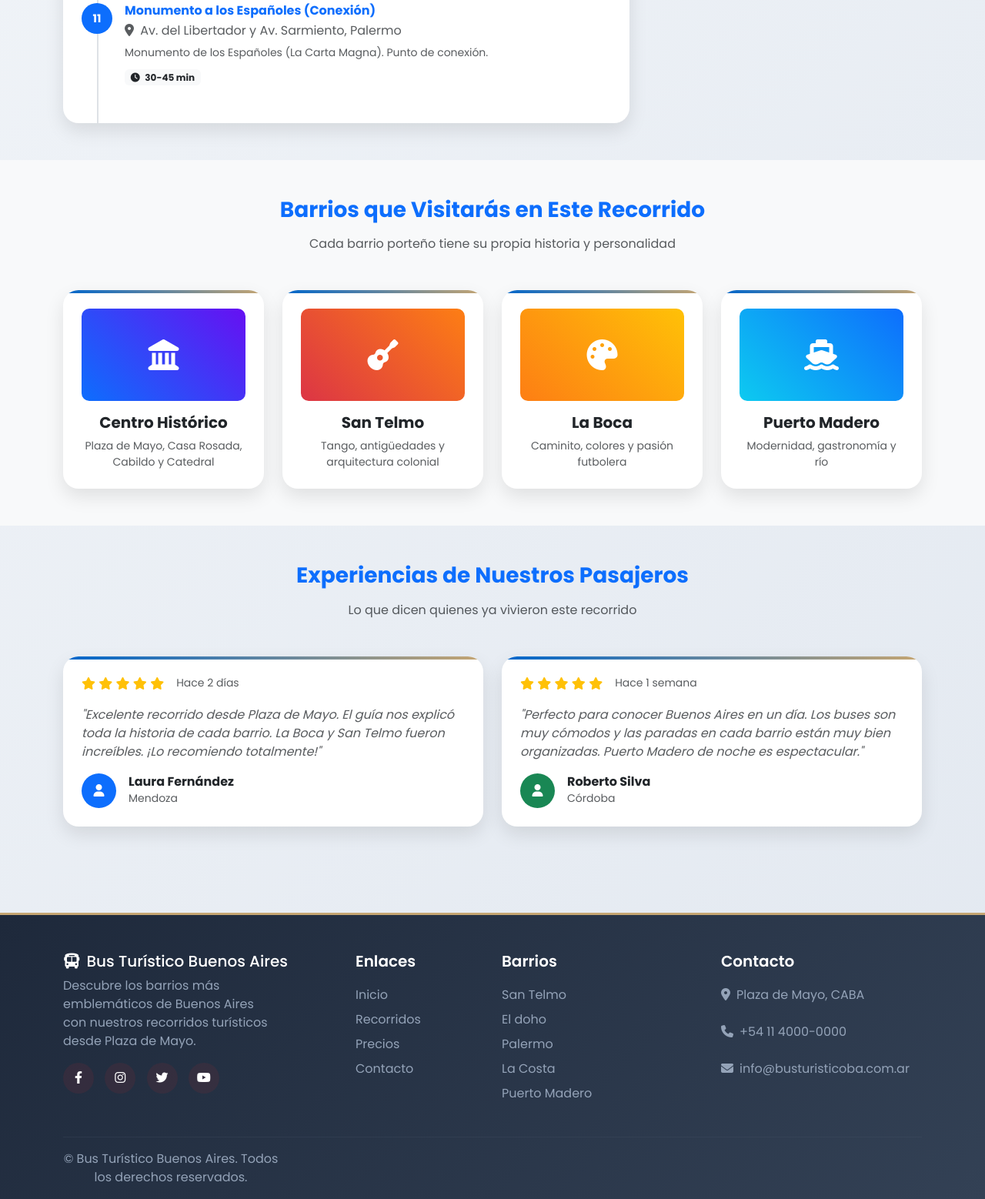
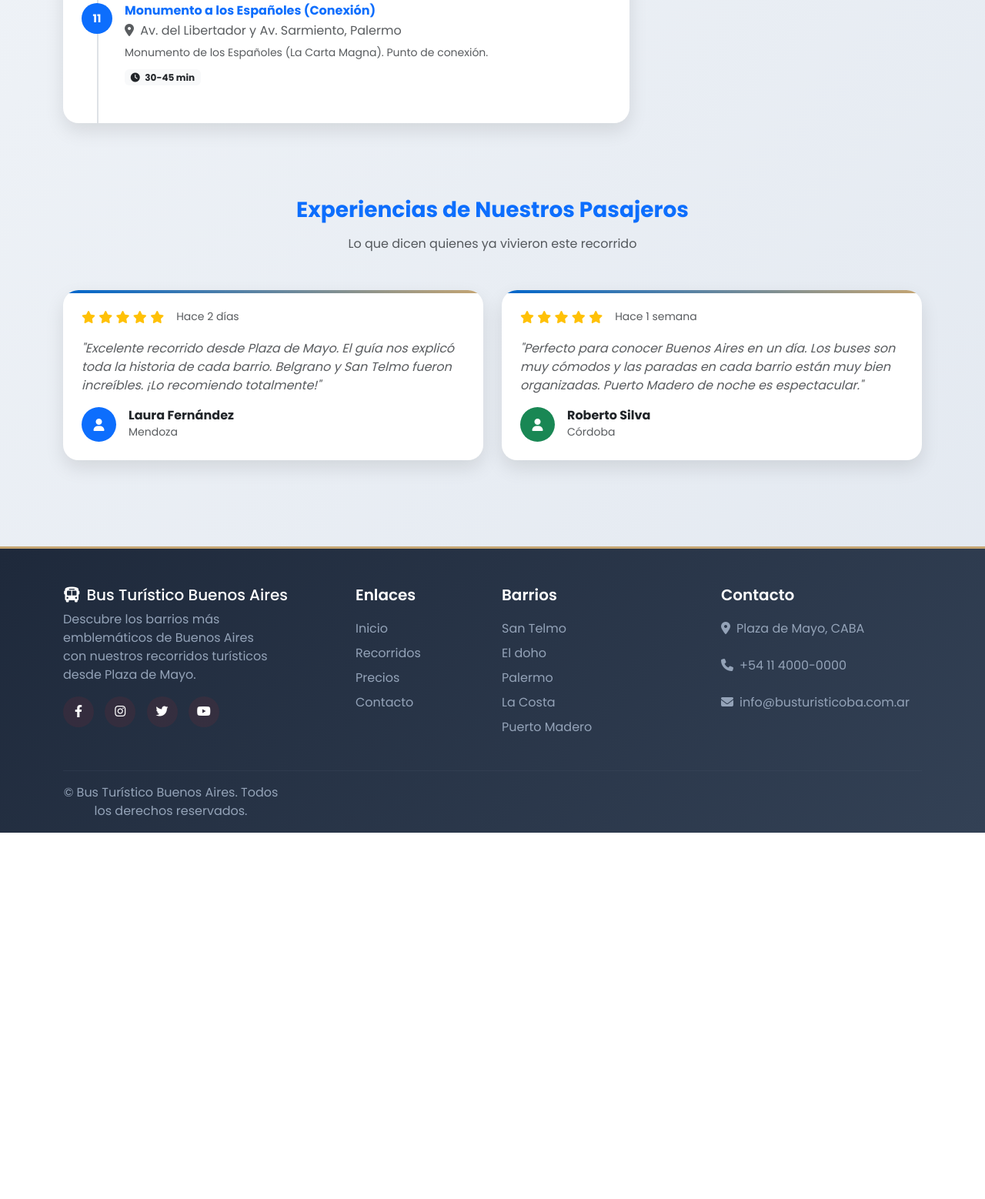
Before and after one commit to Villada-PG3/trabajo-practico-integrador-bus-turistico, a Django app: page /recorridos/1/ in a window 1280 px wide. Shown: the part 2070-3628 px from the top of the page at 77% size. After the commit the page ends 3152 px from the top, so only its background shows below. Run offline with Django 5.2, Linux system fonts and the light colour scheme; data comes from the database, SQL or seed files in the repository; data that the repository does not hold is empty.

Commit message:
Saco la boca en las paginas principales

```diff
--- a/proyecto_desarrollo/busturistico/templates/usuario/detalle_parada.html
+++ b/proyecto_desarrollo/busturistico/templates/usuario/detalle_parada.html
@@ -274,10 +274,10 @@
             <div class="col-lg-4 col-md-6">
                 <div class="modern-card text-center p-4">
                     <div style="height: 120px; background: linear-gradient(45deg, #dc3545, #fd7e14); border-radius: 10px; display: flex; align-items: center; justify-content: center; margin-bottom: 1rem;">
-                        <i class="fas fa-palette text-white" style="font-size: 2.5rem;"></i>
+                        <i class="fas fa-store text-white" style="font-size: 2.5rem;"></i>
                     </div>
-                    <h5 class="fw-bold mb-2">Caminito - La Boca</h5>
-                    <p class="text-muted small mb-3">El barrio más colorido de Buenos Aires</p>
+                    <h5 class="fw-bold mb-2">Barrio Chino - Belgrano</h5>
+                    <p class="text-muted small mb-3">Comercios, sabores y cultura asiática</p>
                     <a href="#" class="btn btn-outline-primary btn-sm">Ver Detalles</a>
                 </div>
             </div>
--- a/proyecto_desarrollo/busturistico/templates/usuario/detalle_recorrido.html
+++ b/proyecto_desarrollo/busturistico/templates/usuario/detalle_recorrido.html
@@ -218,58 +218,6 @@
     </div>
 </section>
 
-<!-- Barrios destacados del recorrido -->
-<section class="py-5 bg-light">
-    <div class="container">
-        <div class="text-center mb-5">
-            <h3 class="fw-bold text-primary mb-3">Barrios que Visitarás en Este Recorrido</h3>
-            <p class="text-muted">Cada barrio porteño tiene su propia historia y personalidad</p>
-        </div>
-
-        <div class="row g-4">
-            <div class="col-lg-3 col-md-6 animate-on-scroll">
-                <div class="modern-card text-center p-4 h-100">
-                    <div style="height: 120px; background: linear-gradient(45deg, #0d6efd, #6610f2); border-radius: 10px; display: flex; align-items: center; justify-content: center; margin-bottom: 1rem;">
-                        <i class="fas fa-landmark text-white" style="font-size: 2.5rem;"></i>
-                    </div>
-                    <h5 class="fw-bold mb-2">Centro Histórico</h5>
-                    <p class="text-muted small mb-0">Plaza de Mayo, Casa Rosada, Cabildo y Catedral</p>
-                </div>
-            </div>
-
-            <div class="col-lg-3 col-md-6 animate-on-scroll" style="animation-delay: 0.1s;">
-                <div class="modern-card text-center p-4 h-100">
-                    <div style="height: 120px; background: linear-gradient(45deg, #dc3545, #fd7e14); border-radius: 10px; display: flex; align-items: center; justify-content: center; margin-bottom: 1rem;">
-                        <i class="fas fa-guitar text-white" style="font-size: 2.5rem;"></i>
-                    </div>
-                    <h5 class="fw-bold mb-2">San Telmo</h5>
-                    <p class="text-muted small mb-0">Tango, antigüedades y arquitectura colonial</p>
-                </div>
-            </div>
-
-            <div class="col-lg-3 col-md-6 animate-on-scroll" style="animation-delay: 0.2s;">
-                <div class="modern-card text-center p-4 h-100">
-                    <div style="height: 120px; background: linear-gradient(45deg, #fd7e14, #ffc107); border-radius: 10px; display: flex; align-items: center; justify-content: center; margin-bottom: 1rem;">
-                        <i class="fas fa-palette text-white" style="font-size: 2.5rem;"></i>
-                    </div>
-                    <h5 class="fw-bold mb-2">La Boca</h5>
-                    <p class="text-muted small mb-0">Caminito, colores y pasión futbolera</p>
-                </div>
-            </div>
-
-            <div class="col-lg-3 col-md-6 animate-on-scroll" style="animation-delay: 0.3s;">
-                <div class="modern-card text-center p-4 h-100">
-                    <div style="height: 120px; background: linear-gradient(45deg, #0dcaf0, #0d6efd); border-radius: 10px; display: flex; align-items: center; justify-content: center; margin-bottom: 1rem;">
-                        <i class="fas fa-ship text-white" style="font-size: 2.5rem;"></i>
-                    </div>
-                    <h5 class="fw-bold mb-2">Puerto Madero</h5>
-                    <p class="text-muted small mb-0">Modernidad, gastronomía y río</p>
-                </div>
-            </div>
-        </div>
-    </div>
-</section>
-
 <!-- Testimonios específicos del recorrido -->
 <section class="py-5">
     <div class="container">
@@ -291,7 +239,7 @@
                         </div>
                         <small class="text-muted">Hace 2 días</small>
                     </div>
-                    <p class="text-muted fst-italic mb-3">"Excelente recorrido desde Plaza de Mayo. El guía nos explicó toda la historia de cada barrio. La Boca y San Telmo fueron increíbles. ¡Lo recomiendo totalmente!"</p>
+                    <p class="text-muted fst-italic mb-3">"Excelente recorrido desde Plaza de Mayo. El guía nos explicó toda la historia de cada barrio. Belgrano y San Telmo fueron increíbles. ¡Lo recomiendo totalmente!"</p>
                     <div class="d-flex align-items-center">
                         <div class="rounded-circle bg-primary text-white d-flex align-items-center justify-content-center me-3" style="width: 45px; height: 45px;">
                             <i class="fas fa-user"></i>
--- a/proyecto_desarrollo/busturistico/templates/usuario/inicio.html
+++ b/proyecto_desarrollo/busturistico/templates/usuario/inicio.html
@@ -60,7 +60,7 @@
                         <i class="fas fa-palette"></i>
                     </div>
                     <h4 class="fw-bold mb-3">Barrios Emblemáticos</h4>
-                    <p class="text-muted mb-4">San Telmo, La Boca, Palermo y Recoleta. Descubre la diversidad cultural de Buenos Aires en un solo recorrido.</p>
+                    <p class="text-muted mb-4">San Telmo, Palermo, Recoleta y Belgrano. Descubre la diversidad cultural de Buenos Aires en un solo recorrido.</p>
                     <div class="d-flex justify-content-between text-sm text-muted">
                         <span><i class="fas fa-clock me-1"></i>4-5 horas</span>
                         <span><i class="fas fa-camera me-1"></i>Fotogénico</span>
@@ -212,7 +212,7 @@
                             <i class="fas fa-star"></i>
                             <i class="fas fa-star"></i>
                         </div>
-                        <p class="text-muted fst-italic">"Perfect para conocer la ciudad en poco tiempo. Los buses son cómodos y el recorrido muy completo. La Boca nos encantó."</p>
+                        <p class="text-muted fst-italic">"Perfect para conocer la ciudad en poco tiempo. Los buses son cómodos y el recorrido muy completo. Belgrano y Palermo nos encantaron."</p>
                     </div>
                     <div class="d-flex align-items-center justify-content-center">
                         <div class="rounded-circle bg-success text-white d-flex align-items-center justify-content-center me-3" style="width: 50px; height: 50px;">
```
Also changed, not shown: proyecto_desarrollo/busturistico/templates/usuario/recorridos.html (+4 -20 lines), proyecto_desarrollo/busturistico/migrations/0004_merge_20251023_1739.py (added), proyecto_desarrollo/busturistico/migrations/0005_recorrido_activo.py (added), proyecto_desarrollo/busturistico/migrations/0006_remove_reserva_pase_remove_reserva_recorrido_and_more.py (added).
